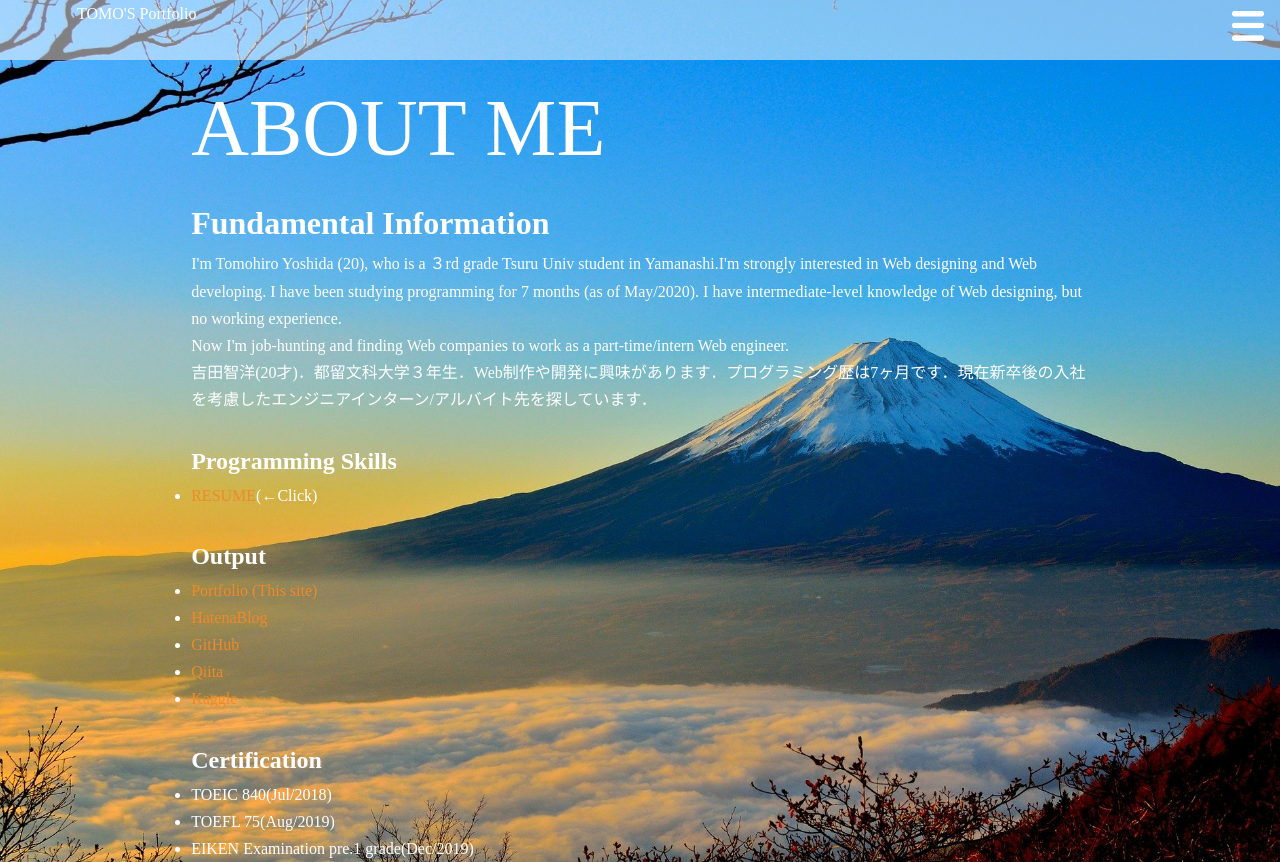
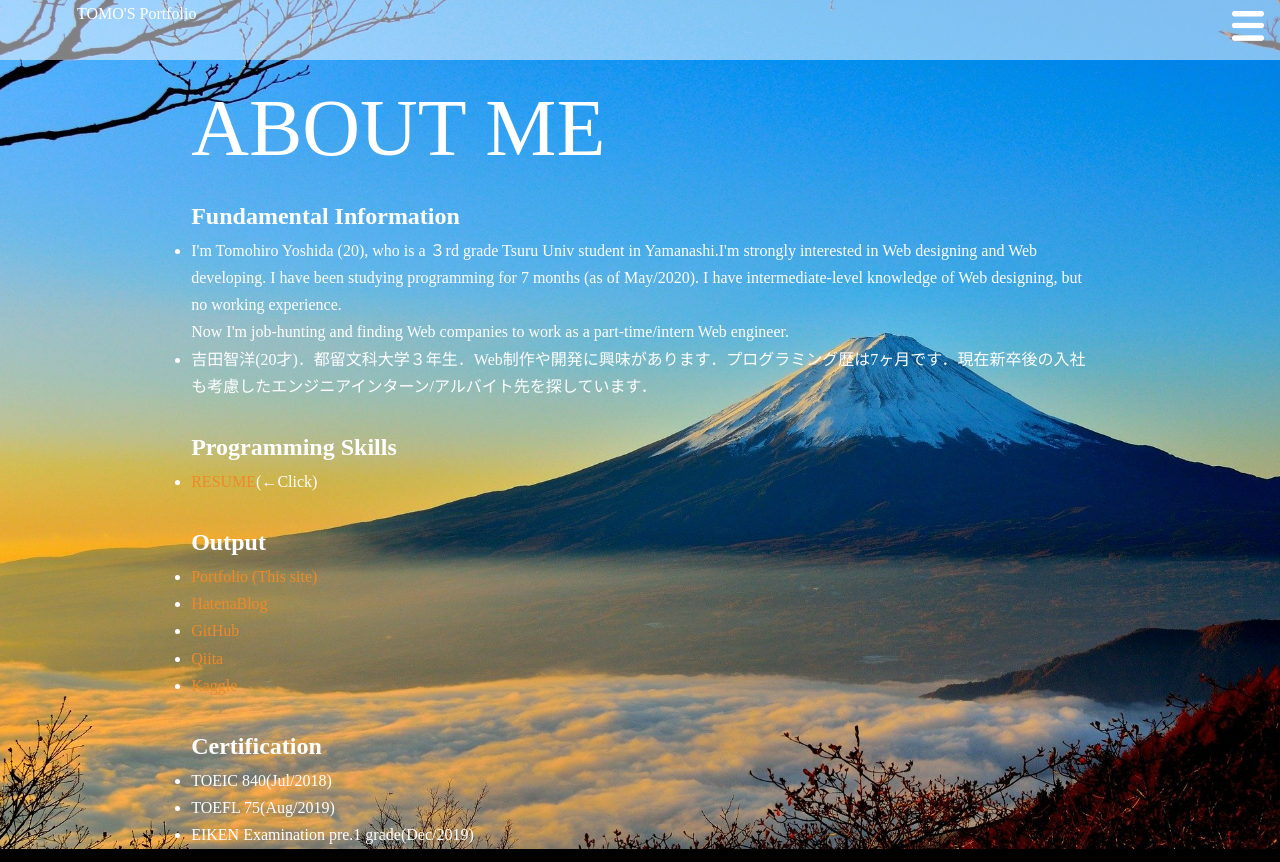
Before and after one commit to tomohiroyoshida/aboutMe.github.io, a plain HTML site: page about.html in a window 1280 px wide. Drawn offline with Linux system fonts and the light colour scheme; some packages are replaced by stand-ins of ours.

Commit message:
Update　html HTMLの整理．aboutのコンテンツを変更

```diff
--- a/about.html
+++ b/about.html
@@ -4,6 +4,7 @@
         <meta charset="UTF-8">
         <title>HITOMOHIRO</title>
         <meta name="description " content="This is Tomohiro's portfolio.">
+        <meta name="viewport" content="width=device-width, initial-scale=1">
         <!-----  CSS ----->
         <link rel="stylesheet" href="https://unpkg.com/ress/dist/ress.min.css">
         <link href="https://fonts.googleapis.com/css2?family=Rubik&display=swap" rel="stylesheet">
@@ -24,29 +25,24 @@
                 <main>
                     <div class="wrapper">
                         <h2 class="page-title">About Me</h2>
-                            <h1 class="item-title">Fundamental Information</h1>
-                                <div class="item">
-                                    <div>I'm Tomohiro Yoshida (20), who is a ３rd grade Tsuru Univ student in Yamanashi.I'm strongly interested in Web designing and Web developing. I have been studying programming for 7 months (as of May/2020). I have intermediate-level knowledge of Web designing, but no working experience.<br>
-                                        Now I'm job-hunting and finding Web companies to work as a part-time/intern Web engineer.</div>
-                                        <div>吉田智洋(20才)．都留文科大学３年生．Web制作や開発に興味があります．プログラミング歴は7ヶ月です．現在新卒後の入社を考慮したエンジニアインターン/アルバイト先を探しています．</div>
-                                </div><br>
                             <div class="item">
                                 <ul>
-                                    <div>
+                                    <h2 class="item-title">Fundamental Information</h2>
+                                    <li>I'm Tomohiro Yoshida (20), who is a ３rd grade Tsuru Univ student in Yamanashi.I'm strongly interested in Web designing and Web developing. I have been studying programming for 7 months (as of May/2020). I have intermediate-level knowledge of Web designing, but no working experience.<br>
+                                        Now I'm job-hunting and finding Web companies to work as a part-time/intern Web engineer.</li>
+                                    <li>吉田智洋(20才)．都留文科大学３年生．Web制作や開発に興味があります．プログラミング歴は7ヶ月です．現在新卒後の入社も考慮したエンジニアインターン/アルバイト先を探しています．</li><br>
                                     <h2 class="item-title">Programming Skills</h2>
                                     <li><a href="https://www.resume.id/t_yoshida">RESUME</a>(←Click)</li><br>
-                                        <h2>Output</h2>
+                                    <h2 class="item-title"> Output</h2>
                                     <li><a href="https://tomohiroyoshida.github.io/tomo.github.io">Portfolio (This site)</a></li>
                                     <li><a href="https://tomyyyyo.hatenablog.com/">HatenaBlog</a></li>
                                     <li><a href="https://github.com/tomohiroyoshida">GitHub</a></li>
                                     <li><a href="https://qiita.com/tomohiroyoshida">Qiita</a></li>
                                     <li><a href="https://www.kaggle.com/tomohiroyoshida">Kaggle</a></li><br>
-
-                                        <h2>Certification</h2>
+                                    <h2 class="item-title">Certification</h2>
                                     <li>TOEIC 840(Jul/2018)</li>
                                     <li>TOEFL 75(Aug/2019)</li>
                                     <li>EIKEN Examination pre.1 grade(Dec/2019)</li>
-                                    </div>
                                 </ul>
                             </div>  <!--  ここまでitem  -->
                     </div> <!--  ここまでwrapper  -->
```
Also changed, not shown: contact.html (+5 -9 lines), index.html (+1 -3 lines). Lines whose indentation alone changed are shown as unchanged.
